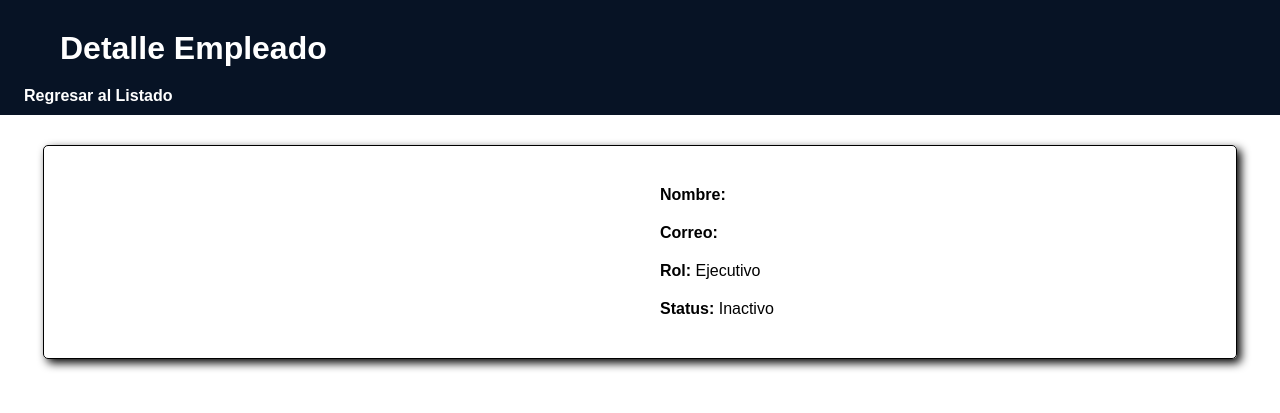
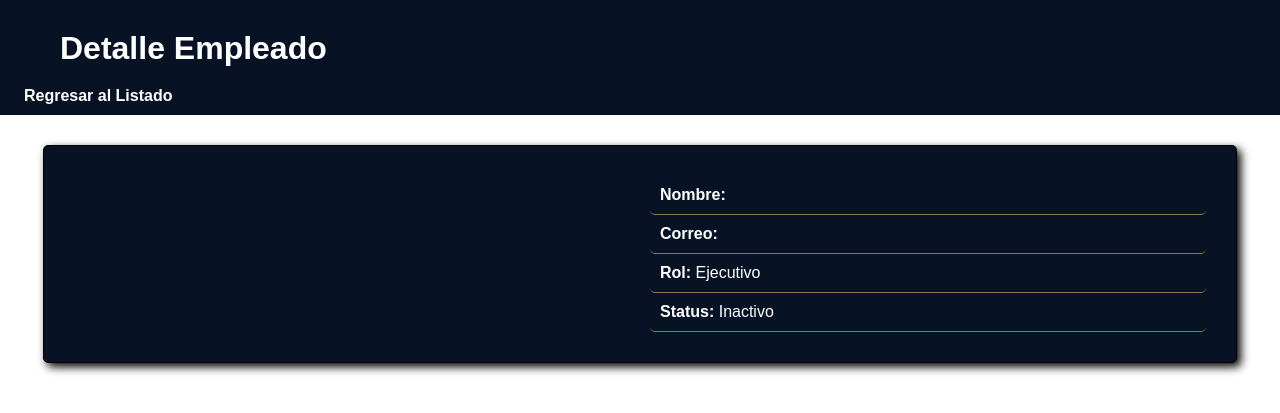
Before and after one commit to Ricardo-Macias/Programacion_para_Internet, a PHP site: page /empleados_detalle.php?id=1 in a window 1280 px wide. Shown: the top 413 px of the page. Run offline with PHP 8.4, Linux system fonts and the light colour scheme; data that the repository does not hold is empty.

Commit message:
style: modificar style de detalle

```diff
--- a/Proyecto/css/detalle.css
+++ b/Proyecto/css/detalle.css
@@ -3,6 +3,8 @@
     border: 1px solid #000;
     border-radius: 5px;
     box-shadow: 4px 4px 10px #000;
+    background-color: #071325;
+    color: #fff;
 }
 
 .grid-content {
@@ -12,5 +14,9 @@
 
 .content div{
     padding: 10px;
+}
 
+.info div {
+    border-bottom: 1px solid #85784a;
+    border-radius: 5px;
 }
```
